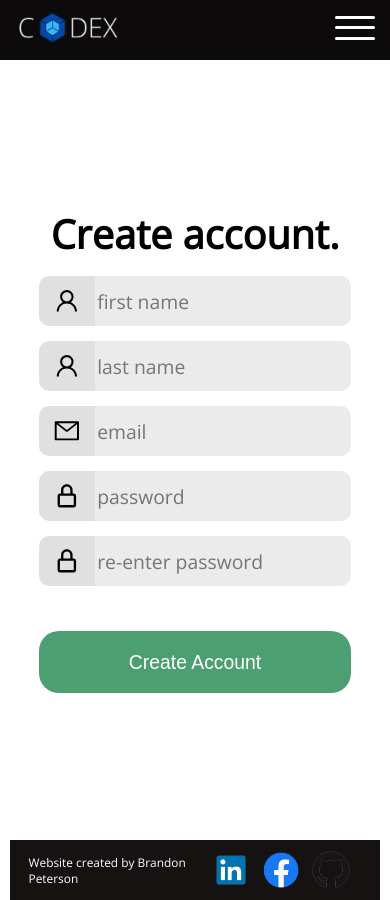
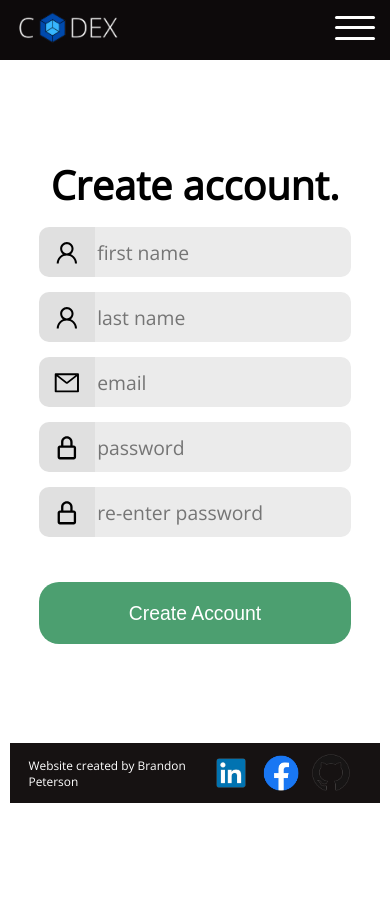
Before and after one commit to petersonBrandon/codex, a Next.js app: page /login/createAccount in a window 390 px wide. After the commit the page ends 844 px from the top, so only its background shows below. Built offline with nearby package versions, Linux system fonts and the light colour scheme.

Commit message:
Mobile styling adjustments.

```diff
--- a/styles/Login.module.css
+++ b/styles/Login.module.css
@@ -168,7 +168,7 @@
 
 @media only screen and (max-width: 1100px) {
     .main {
-        height: 200vw;
+        height: 175vw;
     }
 
     .bodyContainer {
--- a/styles/NewPass.module.css
+++ b/styles/NewPass.module.css
@@ -132,23 +132,6 @@
     background-color: #F5F5F5;
 }
 
-.forgotPassword {
-    text-align: right;
-    font-size: calc(0.1em + 0.5vw);
-    cursor: pointer;
-    color: #004aad;
-
-    transition-timing-function: ease;
-    transition-duration: 0.5s;
-}
-
-.forgotPassword:hover {
-    color: #0A74FF;
-
-    transition-timing-function: ease;
-    transition-duration: 0.5s;
-}
-
 .formButton {
     background-color: #4c9f70;
     border: none;
@@ -171,36 +154,9 @@
     transition-duration: 0.5s;
 }
 
-.createAccount {
-    display: flex;
-    flex-direction: row;
-    align-items: center;
-    justify-content: center;
-    text-align: center;
-    font-size: calc(0.1em + 0.5vw);
-}
-
-.createAccount p {
-    margin-right: 5px;
-}
-
-.createAccount a {
-    color: #004aad;
-
-    transition-timing-function: ease;
-    transition-duration: 0.5s;
-}
-
-.createAccount a:hover {
-    color: #0A74FF;
-
-    transition-timing-function: ease;
-    transition-duration: 0.5s;
-}
-
 @media only screen and (max-width: 1100px) {
     .main {
-        height: 200vw;
+        height: 175vw;
     }
 
     .bodyContainer {
@@ -211,6 +167,10 @@
     .bodyContainer h1 {
         font-size: calc(3em + 1vw);
         text-align: center;
+    }
+
+    .error a{
+        font-size: calc(1.5em + 1vw);
     }
 
     .message {
@@ -234,7 +194,7 @@
     }
 
     .formButton {
-        font-size: calc(1.3em + 1vw);
+        font-size: calc(1em + 1vw);
     }
 
     .createAccount {
--- a/styles/createAccount.module.css
+++ b/styles/createAccount.module.css
@@ -125,7 +125,7 @@
 
 @media only screen and (max-width: 1100px) {
     .main {
-        height: 200vw;
+        height: 175vw;
     }
 
     .bodyContainer {
--- a/styles/passwordRecovery.module.css
+++ b/styles/passwordRecovery.module.css
@@ -112,7 +112,7 @@
 
 @media only screen and (max-width: 1100px) {
     .main {
-        height: 200vw;
+        height: 175vw;
     }
 
     .bodyContainer {
```
